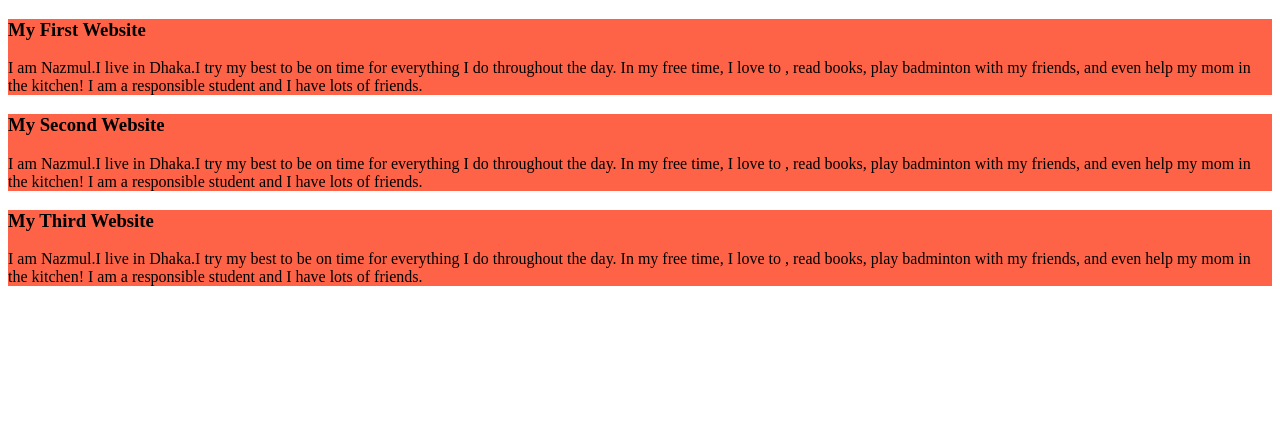
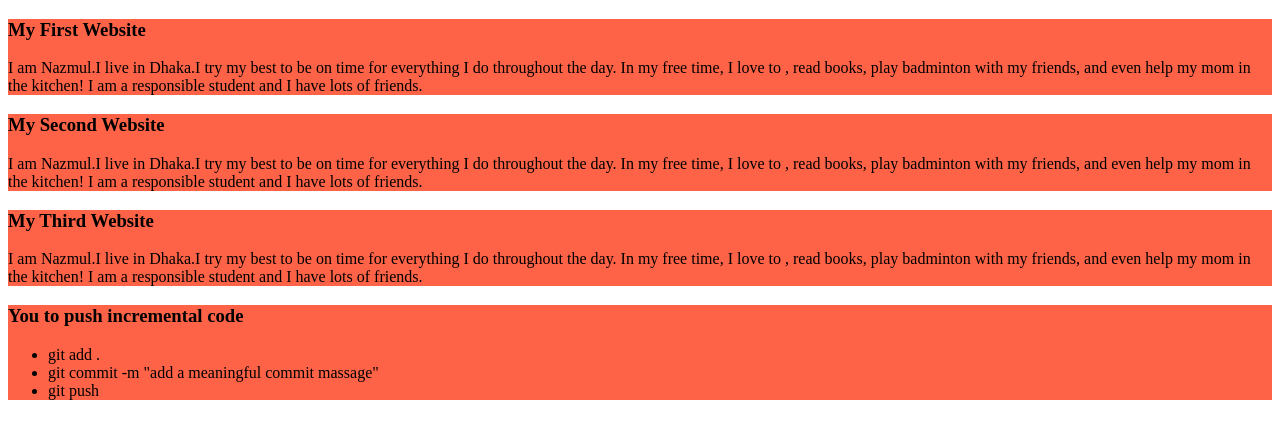
Before and after one commit to nazmulhaque814/my-first-github-report, a plain HTML site: page index.html in a window 1280 px wide. Drawn offline with Linux system fonts and the light colour scheme.

Commit message:
added a list to push

```diff
--- a/index.html
+++ b/index.html
@@ -19,5 +19,13 @@
         <h3>My Third Website</h3>
         <p>I am Nazmul.I live in Dhaka.I try my best to be on time for everything I do throughout the day. In my free time, I love to , read books, play badminton with my friends, and even help my mom in the kitchen! I am a responsible student and I have lots of friends.</p>
      </div>
+     <div>
+        <h3>You to push incremental code</h3>
+        <ul>
+            <li>git add .</li>
+            <li>git commit -m "add a meaningful commit massage"</li>
+            <li>git push</li>
+        </ul>
+     </div>
 </body>
 </html>
```
